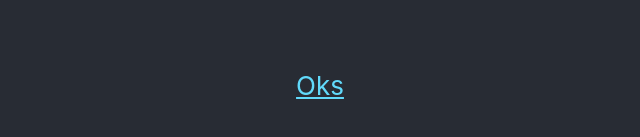
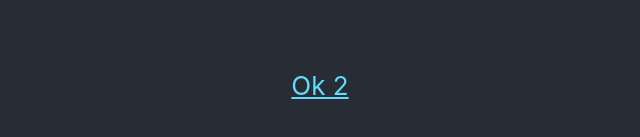
Before and after one commit to douglasrosa16/docker-react, a React (Create React App) app: page / in a window 1280 px wide. Shown: the part 501-638 px from the top of the page, without its empty margins (320-960 px from the left). Built offline with nearby package versions, Linux system fonts and the light colour scheme.

Commit message:
ajustado app.js

```diff
--- a/src/App.js
+++ b/src/App.js
@@ -15,7 +15,7 @@ function App() {
           target="_blank"
           rel="noopener noreferrer"
         >
-          Oks
+          Ok 2
         </a>
       </header>
     </div>
```
